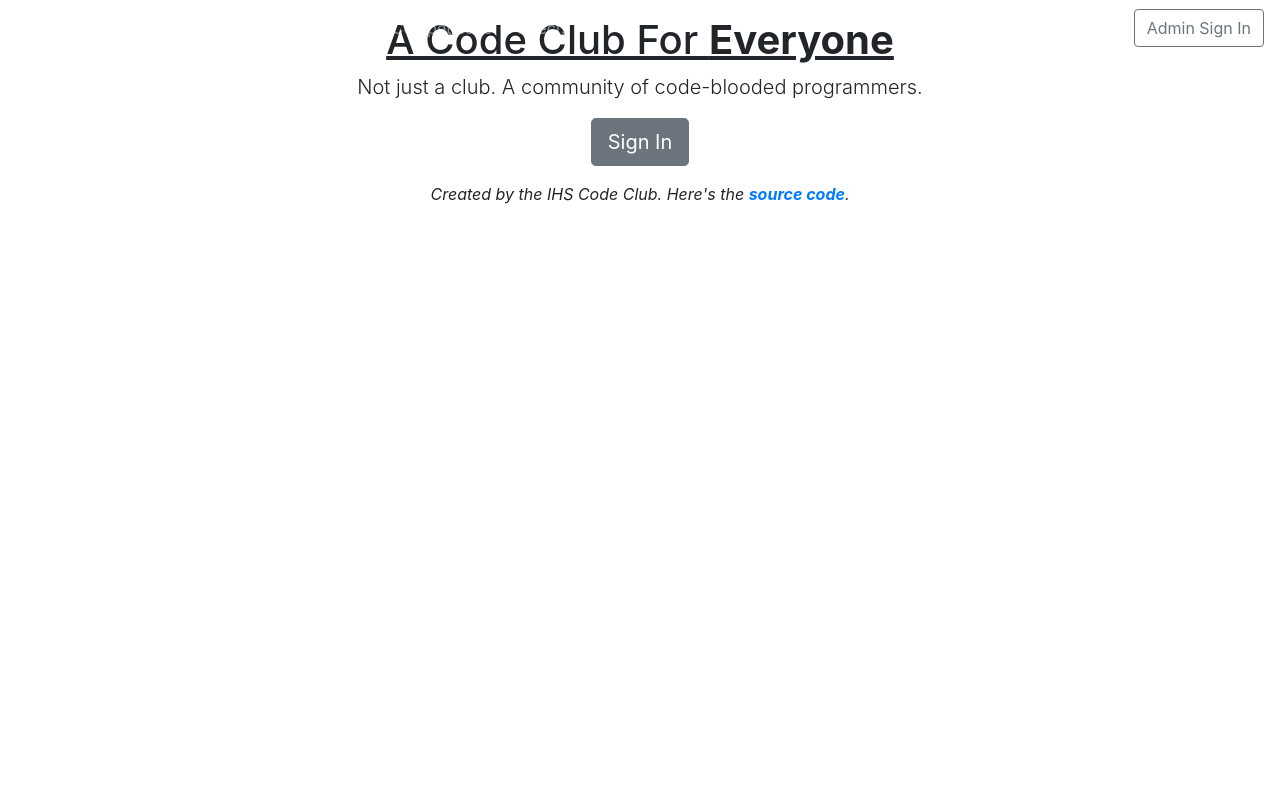
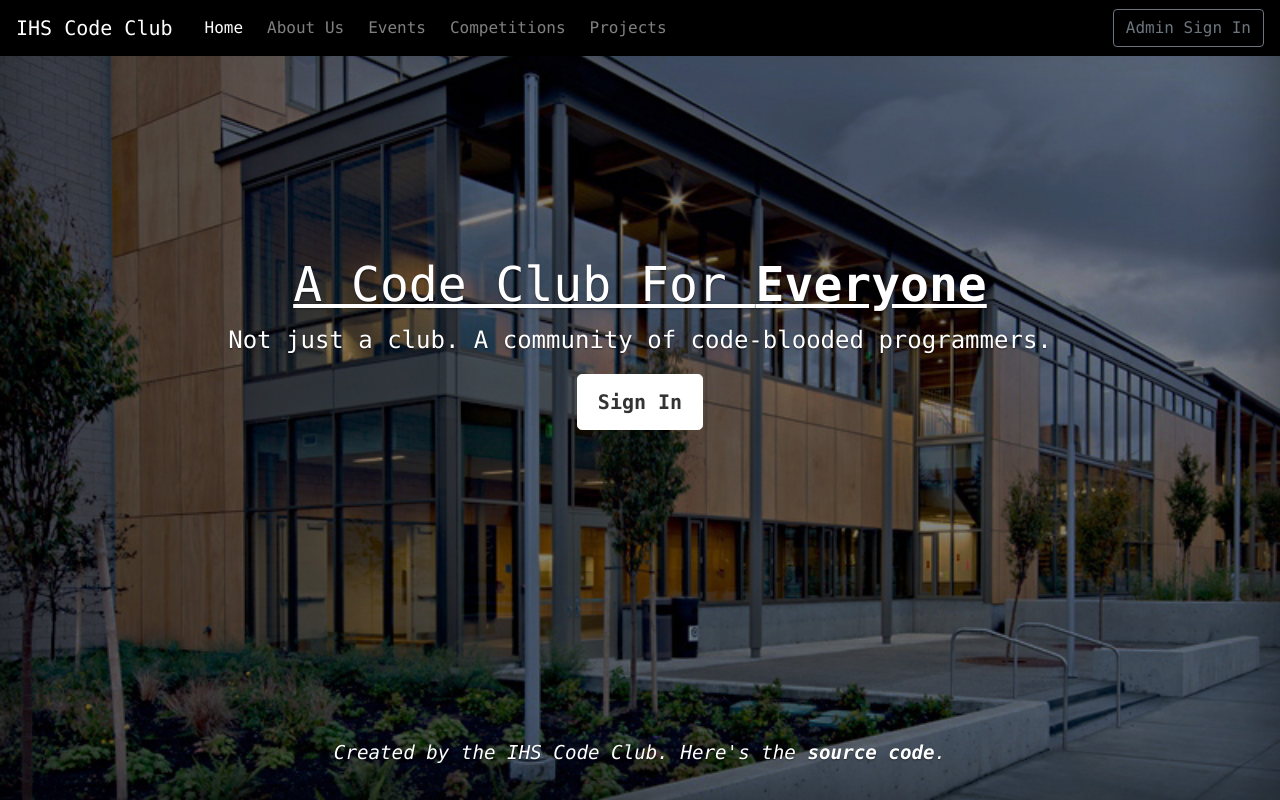
Before and after one commit to bryanjlim/ihs-code-club-website, a plain HTML site: page index.html in a window 1280 px wide. Drawn offline with nearby package versions, Linux system fonts and the light colour scheme.

Commit message:
Functioning links

```diff
--- a/index.html
+++ b/index.html
@@ -13,7 +13,7 @@
     <link href="node_modules/bootstrap/dist/css/bootstrap.min.css" rel="stylesheet">
 
     <!-- Custom styles for this page -->
-    <link href="cover.css" rel="stylesheet">
+    <link href="css/index.css" rel="stylesheet">
   </head>
 
   <body class="text-center">
@@ -27,19 +27,19 @@
             <div class="collapse navbar-collapse" id="navbarCollapse">
             <ul class="navbar-nav mr-auto">
                 <li class="nav-item active">
-                    <a class="nav-link" href="#">Home<span class="sr-only">(current)</span></a>
+                    <a class="nav-link" href="index.html">Home<span class="sr-only">(current)</span></a>
                 </li>
                 <li class="nav-item">
-                    <a class="nav-link" href="#">About Us</a>
+                    <a class="nav-link" href="about-us.html">About Us</a>
                 </li>
                 <li class="nav-item">
-                    <a class="nav-link" href="#">Events</a>
+                    <a class="nav-link" href="events.html">Events</a>
                 </li>
                 <li class="nav-item">
-                    <a class="nav-link" href="#">Competitions</a>
+                    <a class="nav-link" href="competitions.html">Competitions</a>
                 </li>
                 <li class="nav-item">
-                    <a class="nav-link" href="#">Projects</a>
+                    <a class="nav-link" href="projects.html">Projects</a>
                 </li>
             </ul>
             <form class="form-inline mt-2 mt-md-0">
@@ -54,13 +54,13 @@
         <h1 class="cover-heading"><u>A Code Club For <b>Everyone</b></u></h1>
         <p class="lead lead-text">Not just a club. A community of code-blooded programmers.</p>
         <p class="lead">
-          <a href="#" class="btn btn-lg btn-secondary">Sign In</a>
+          <a href="http://ihsabs.com/" class="btn btn-lg btn-secondary">Sign In</a>
         </p>
       </main>
 
       <footer class="mastfoot mt-auto">
         <div class="inner">
-          <p><i>Created by the IHS Code Club. Here's the <a href="#"><b>source code</b></a>.</i></p>
+          <p><i>Created by the IHS Code Club. Here's the <a href="https://github.com/bryanjlim/ihs-code-club-website"><b>source code</b></a>.</i></p>
         </div>
       </footer>
     </div>
```
